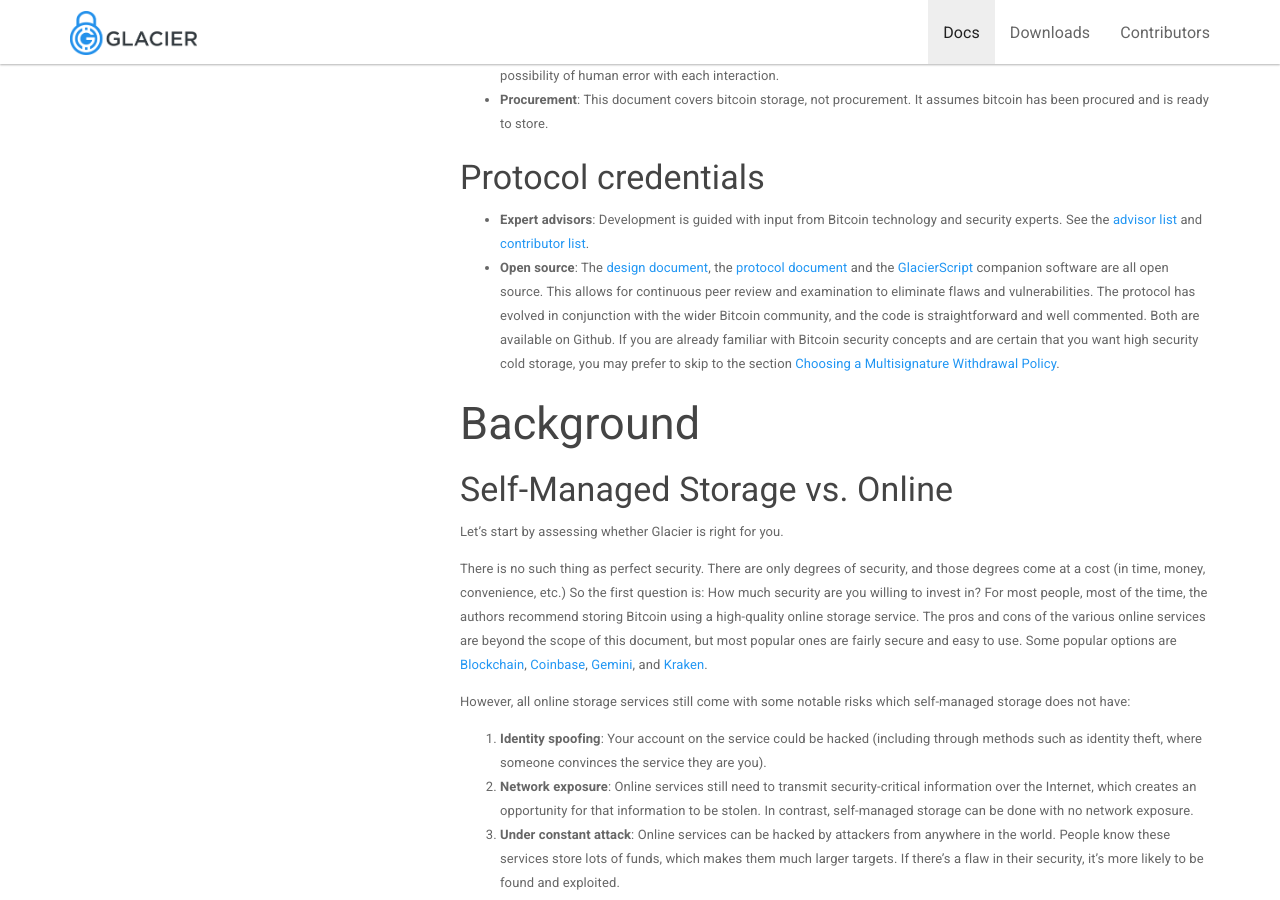
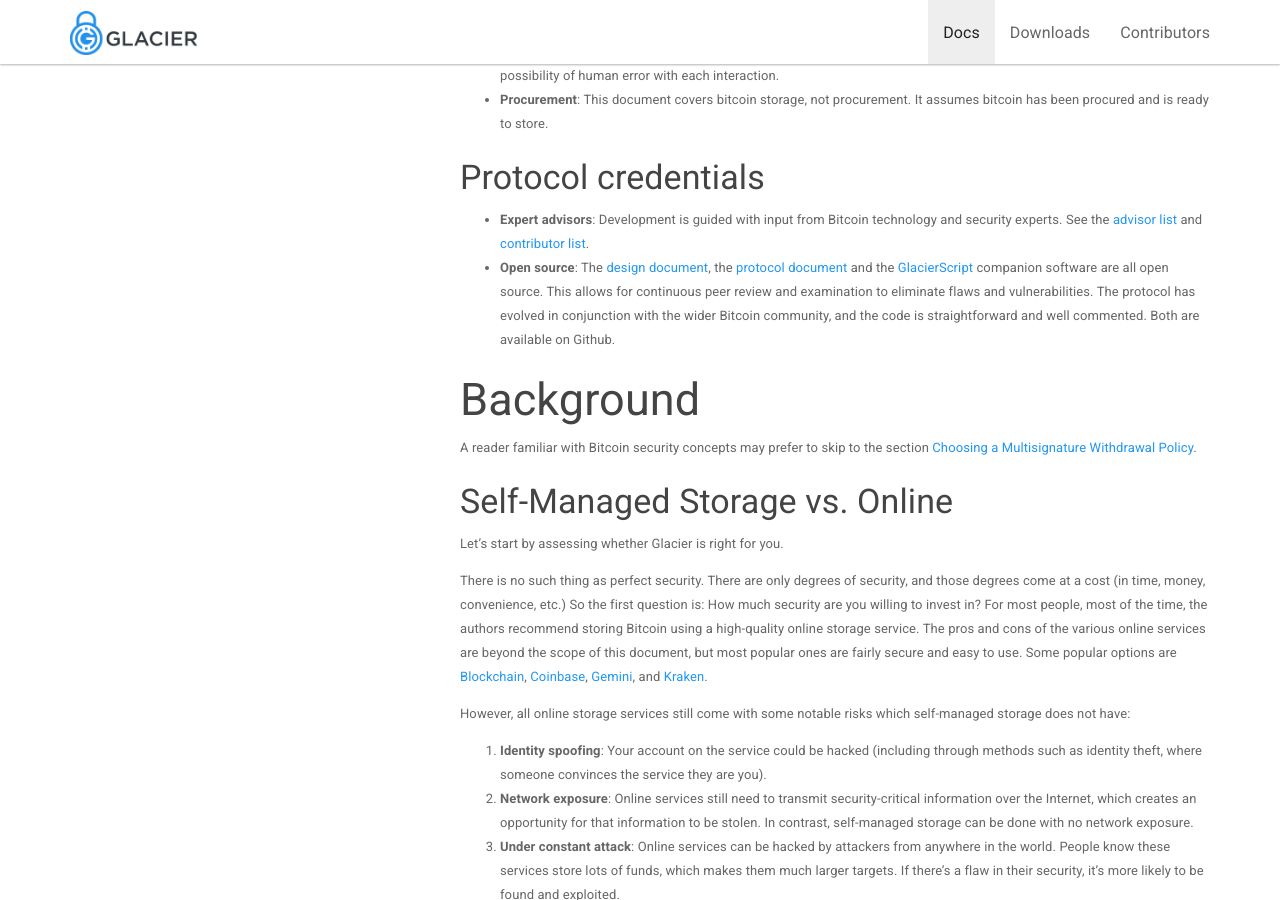
Before and after one commit to GlacierProtocol/glacierprotocol.github.io, a Jekyll site: the page built from _docs/overview.md, in a window 1280 px wide and 900 px high, scrolled down 733 px. Built offline with Jekyll 4.4.1, drawn with Linux system fonts in a browser that asks for light colours; nearby versions of some CDN libraries.

Commit message:
Option to skip section moved

```diff
--- a/_docs/overview.md
+++ b/_docs/overview.md
@@ -44,11 +44,10 @@ software are all open source. This allows for continuous peer review and
 examination to eliminate flaws and vulnerabilities. The protocol has evolved in
 conjunction with the wider Bitcoin community, and the code is straightforward and
 well commented. Both are available on Github.
-If you are already familiar with Bitcoin security concepts and are certain that
-you want high security cold storage, you may prefer to skip to the section
-[Choosing a Multisignature Withdrawal Policy](/docs/overview/multi-signature-security#choosing-a-multisignature-withdrawal-policy).
 
 ## Background
+A reader familiar with Bitcoin security concepts may prefer to skip to the section
+[Choosing a Multisignature Withdrawal Policy](/docs/overview/multi-signature-security#choosing-a-multisignature-withdrawal-policy).
 
 ### Self-Managed Storage vs. Online
 
```
